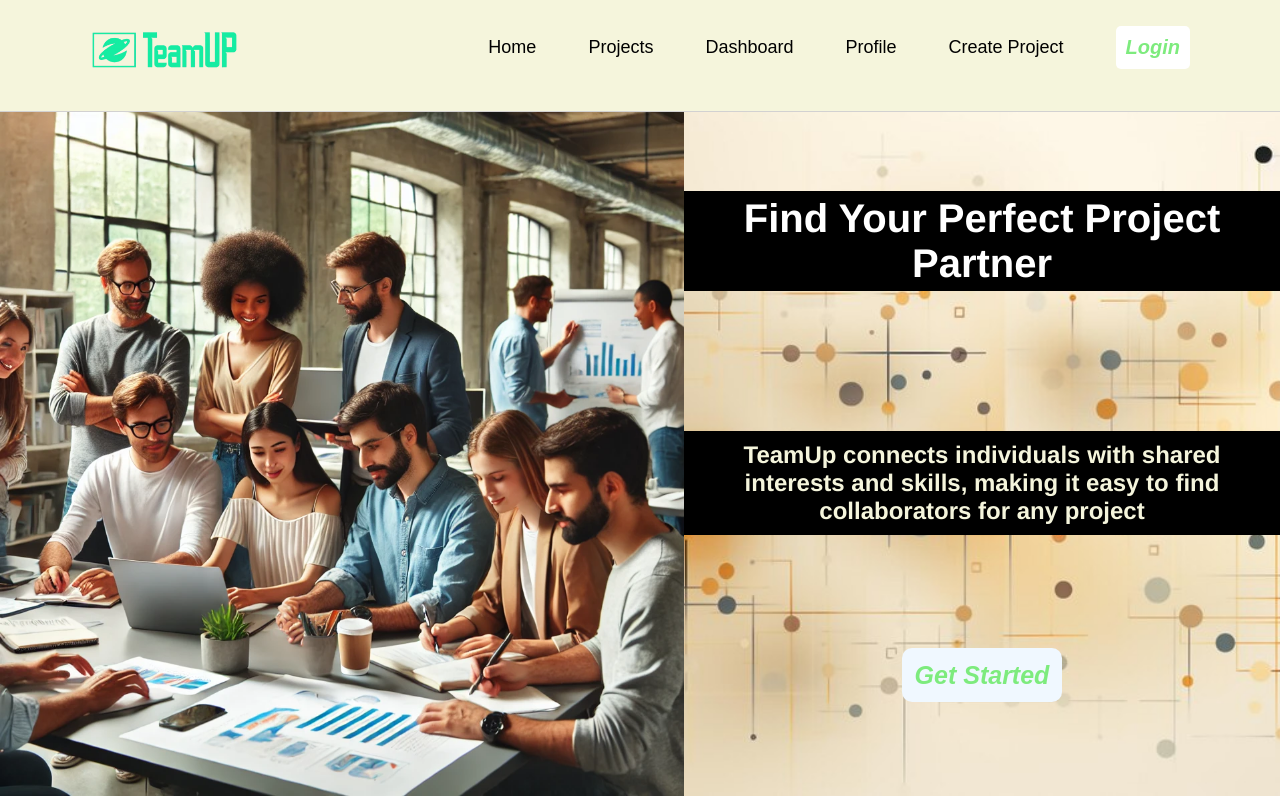
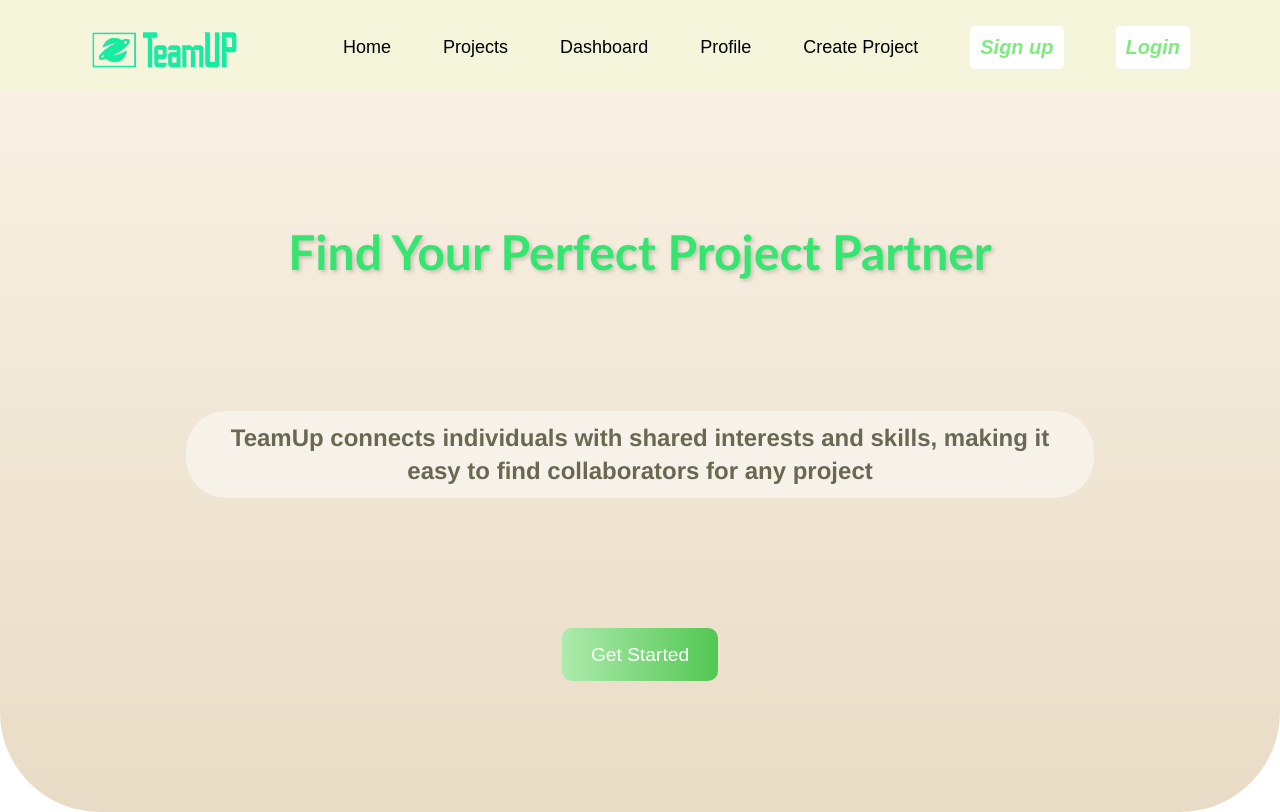
Before and after one commit to franci-rizai/teamup, a Vue app: page / in a window 1280 px wide. Shown: the top 812 px of the page. Built offline with nearby package versions, Linux system fonts and the light colour scheme.

Commit message:
collaborator

```diff
--- a/src/components/Headerss.vue
+++ b/src/components/Headerss.vue
@@ -10,6 +10,7 @@
     <li><router-link class="router" to="/Profile">Profile</router-link></li>
 
       <li><router-link class="router" to="/CreateProject">Create Project</router-link></li>
+     <li  v-if="!isLoggedIn" ><button>Sign up</button></li>
       <li>
         <button @click="handleButtonClick">{{ SituationLog }}</button>
       </li>
@@ -53,7 +54,7 @@ export default {
 };
 </script>
 
-<style>
+<style scoped>
 .header {
   padding-left: 5em;
   margin: auto;
--- a/src/views/CreateProject.vue
+++ b/src/views/CreateProject.vue
@@ -60,6 +60,7 @@ AddRequirement(e) {
                 description: this.description,
                 category: this.category,
                 tags: this.tags,
+                owner: localStorage.getItem("authToken"),
                 requirements: this.requirements
             })
 
--- a/src/views/Dashboard.vue
+++ b/src/views/Dashboard.vue
@@ -118,6 +118,7 @@ data(){
     align-items: center;
     width: 100%;
 
+
     padding: 30px;
 
 
--- a/src/views/Home.vue
+++ b/src/views/Home.vue
@@ -1,7 +1,6 @@
 <template>
 <div>
     <div class="template">
-        <img src="@/assets/col.webp" alt="photo of people collaborating">
         <div class="text">
             <h1>Find Your Perfect Project Partner</h1>
             <h2>TeamUp connects individuals with shared interests and skills, making it easy to find collaborators for any project</h2>
@@ -36,50 +35,58 @@ img{
     height: 85.5dvh;
     object-fit: cover;
 }
-
-.template{
-    display: flex;
-
-}
-.text{
+.text {
     display: flex;
     flex-direction: column;
     align-items: center;
-
-    background-image: url(../assets/backg_beige.avif);
-    background-position: center;
-    background-repeat: no-repeat;
-  background-size: cover;
-
+    height: 85vh;
+    background: linear-gradient(to bottom, #f8f0e3, #e9dcc6);
     justify-content: space-evenly;
     color: black;
+    position: relative;
+    padding: 20px;
+    border-radius: 0 0 100px 100px; /* Curve only the bottom corners */
+    transform: translateY(-20px); /* Move it slightly up */
+}
+
+.text h1 {
+    font-size: 3em;
+    color: rgb(52, 230, 111);
+    font-family: 'Gill Sans', 'Gill Sans MT', Calibri, 'Trebuchet MS', sans-serif;
+    margin: 0;
+    text-shadow: 2px 2px 4px rgba(0, 0, 0, 0.2);
+}
+
+.text h2 {
+    background-color: rgb(255, 255, 255,0.5);
+    color: rgb(105, 105, 82);
+
+    padding: 10px 20px;
+    border-radius: 40px;
+    text-align: center;
+    font-size: 1.5em;
+    line-height: 1.4;
+    max-width: 70%;
+}
+
+button {
+    background: linear-gradient(to right, #adebad, #52c752);
+    border: none;
+    color: white;
+    padding: 0.8em 1.5em;
+    font-size: 1.2em;
+    border-radius: 10px;
+    cursor: pointer;
+    transition: all 0.3s ease-in-out;
 
 }
 
-.text h1{
-    font-size: 2.5em;
-   color:white;
-    background-color: black;
-
-   padding: 5px;
-    margin-top: -15px;
-
+button:hover {
+    background: linear-gradient(to right, #52c752, #adebad);
+    transform: scale(1.05);
 
 }
 
-.text h2{
-    background-color:black;
-    color: beige;
-    padding: 10px;
-}
-button{
-    background-color: aliceblue;
-    border: none;
-    padding: 0.5em;
-    font-size: 25px;
-   border-radius: 10px;
-   cursor: pointer;
 
-}
 
 </style>
--- a/src/views/ProjectDetails.vue
+++ b/src/views/ProjectDetails.vue
@@ -29,7 +29,7 @@
 
 
 
-
+      <button @click="applyButton()" class="sub" type="submit">APPLY</button>
     </div>
 
     <div v-else>
@@ -60,11 +60,35 @@
           console.error("Error fetching project:", error);
         }
       },
+      async applyButton() {
+    try {
+        const response = await axios.put(`http://localhost:3001/Project/${this.id}`, {
+            collaborator: localStorage.getItem("authToken"), // Add collaborator
+        });
+
+        // Handle success (e.g., notify the user or update the UI)
+        console.log("Collaborator added successfully:", response.data);
+        alert("You have successfully applied to the project!");
+    } catch (error) {
+        // Handle errors (e.g., notify the user)
+        console.error("Error applying to the project:", error);
+        alert("There was an issue applying to the project. Please try again.");
+    }
+}
+
     },
   };
   </script>
 
   <style scoped>
+  .sub{
+    font-size: 20px;
+    color: green;
+    background-color: white;
+    width: 100px;
+    cursor: pointer;
+    padding: 5px;
+  }
   .project-details {
     max-width: 800px;
     margin: 0 auto;
```
Also changed, not shown: server.js (+26 -2 lines), src/assets/backg.jpg (added).
